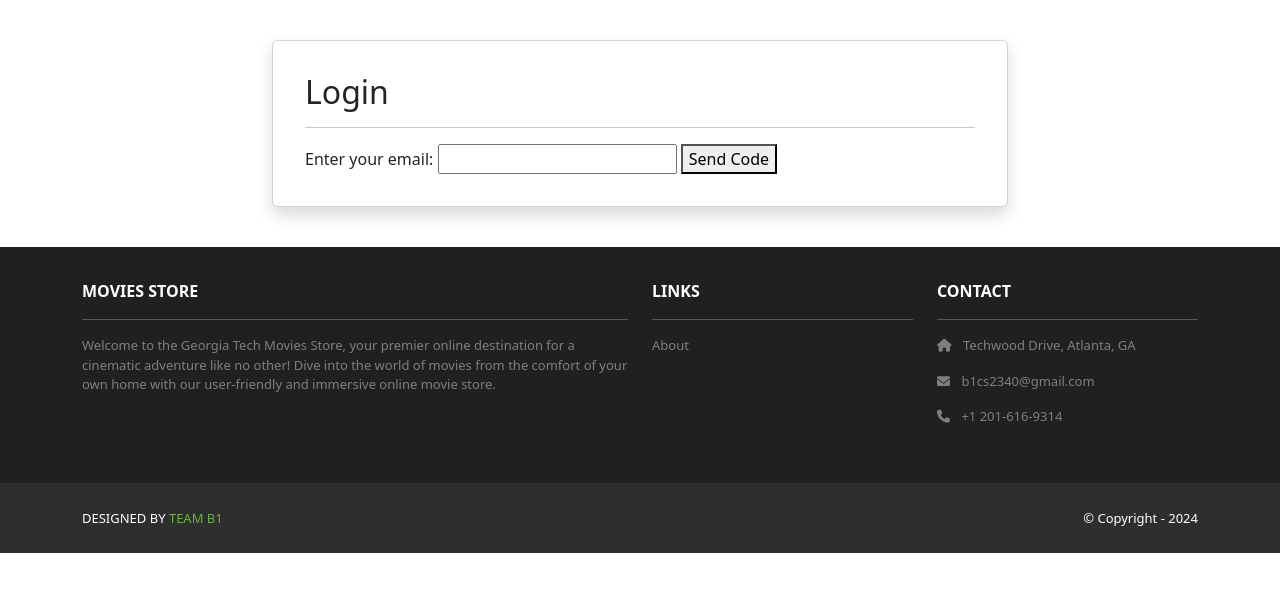
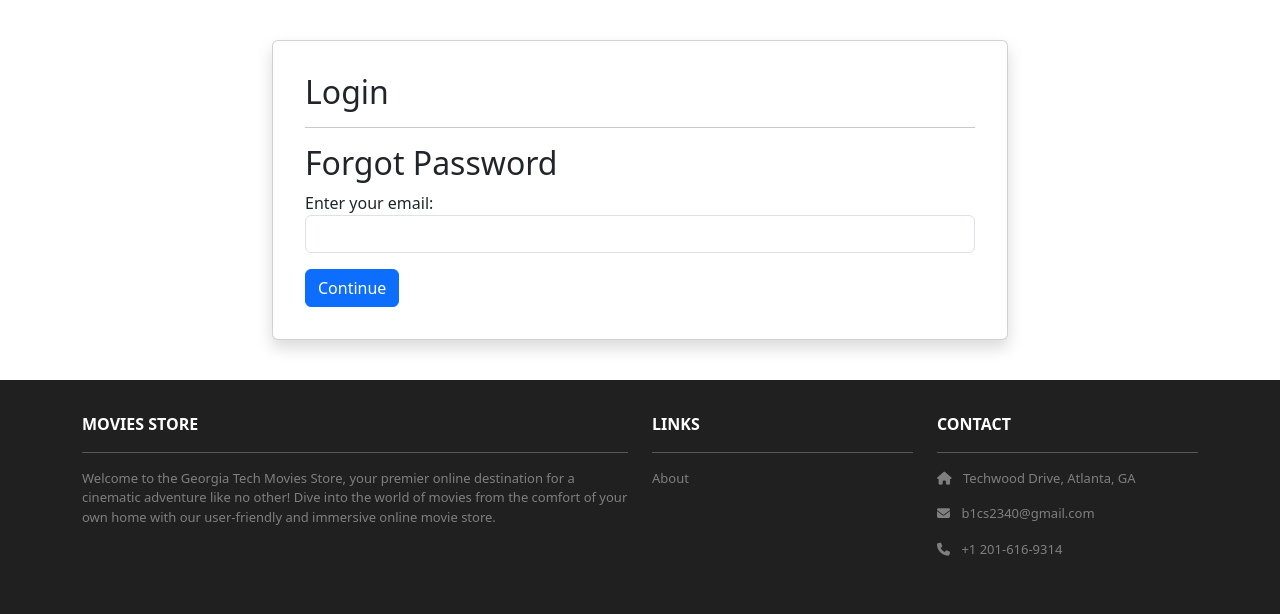
Before and after one commit to achickmath/GTMovieStore, a Django app: page /accounts/forgot_password/ in a window 1280 px wide. Shown: the part 112-726 px from the top of the page. Run offline with Django 5.2, Linux system fonts and the light colour scheme; some libraries are stand-ins or nearby versions.

Commit message:
added changes to reset password

```diff
--- a/accounts/forms.py
+++ b/accounts/forms.py
@@ -1,6 +1,8 @@
 from django.contrib.auth.forms import UserCreationForm
 from django.forms.utils import ErrorList
 from django.utils.safestring import mark_safe
+from django import forms
+from django.contrib.auth.models import User
 
 class CustomErrorList(ErrorList):
     def __str__(self):
--- a/accounts/templates/accounts/forgot_password.html
+++ b/accounts/templates/accounts/forgot_password.html
@@ -13,12 +13,13 @@
               {{ template_data.error }}
             </div>
             {% endif %}
-            <form action="{% url 'verify_code' %}" method="POST">
-    {% csrf_token %}
-    <label for="email">Enter your email:</label>
-    <input type="email" name="email" required>
-    <button type="submit">Send Code</button>
-</form>
+            <h2>Forgot Password</h2>
+            <form method="POST" action="{% url 'accounts.forgot_password' %}">
+              {% csrf_token %}
+              <label for="email">Enter your email:</label>
+              <input type="text" name="email" id="email" required class="form-control">
+              <button type="submit" class="btn btn-primary mt-3">Continue</button>
+            </form>
           </div>
         </div>
       </div>
--- a/accounts/templates/accounts/login.html
+++ b/accounts/templates/accounts/login.html
@@ -26,7 +26,7 @@
                   autocomplete="current-password" class="form-control">
               </p>
                 <p>
-    <a href="{% url 'forgot_password' %}">Forgot Password?</a>
+    <a href="{% url 'accounts.forgot_password' %}">Forgot Password?</a>
 </p>
               <div class="text-center">
                 <button type="submit" class="btn bg-dark text-white">
--- a/accounts/urls.py
+++ b/accounts/urls.py
@@ -5,9 +5,8 @@ from . import views
 urlpatterns = [
     path('signup', views.signup, name='accounts.signup'),
     path('login/', views.login, name='accounts.login'),
-    path("forgot_password/", views.forgot_password, name="forgot_password"),
-    path("verify_code/", views.verify_code, name="verify_code"),
-    path("resetpassword/", views.resetpassword, name="resetpassword"),
+    path("forgot_password/", views.forgot_password, name="accounts.forgot_password"),
+    path("reset_password/", views.reset_password, name="accounts.reset_password"),
     path('logout/', views.logout, name='accounts.logout'),
     path('orders/', views.orders, name='accounts.orders'),
 ]
--- a/accounts/views.py
+++ b/accounts/views.py
@@ -3,6 +3,7 @@ import string
 from django.shortcuts import render, redirect
 from django.contrib.auth.models import User
 from django.core.mail import send_mail
+from django.views import View
 from django.contrib import messages
 from django.conf import settings
 from django.utils.timezone import now
@@ -14,7 +15,7 @@ from .forms import CustomUserCreationForm, CustomErrorList
 from django.shortcuts import redirect
 from django.contrib.auth.decorators import login_required
 from django.contrib.auth.models import User
-
+#from .forms import ForgotPasswordForm, ResetPasswordForm
 @login_required
 def logout(request):
     auth_logout(request)
@@ -57,51 +58,42 @@ def orders(request):
     template_data['orders'] = request.user.order_set.all()
     return render(request, 'accounts/orders.html', {'template_data': template_data})
 
-def generate_verification_code():
-    return ''.join(random.choices(string.digits, k=6))
-
 def forgot_password(request):
     if request.method == "POST":
-        email = request.POST.get("email")
-        user = User.objects.filter(email=email).first()
+        email = request.POST.get("email").strip()  # Get email input
+        user = User.objects.filter(username=email).first()  # Check if user exists
         if user:
-            code = generate_verification_code()
-            PasswordResetCode.objects.create(user=user, code=code, created_at=now())
-            send_mail(
-                "Password Reset Code",
-                f"Your verification code is: {code}",
-                settings.DEFAULT_FROM_EMAIL,
-                [email],
-                fail_silently=False,
-            )
-            request.session["reset_email"] = email
-            return redirect("accounts/verify_code")
+            return redirect("accounts.reset_password")  # Redirect with email in URL
         else:
-            messages.error(request, "Email not found.")
-    return render(request, "accounts/forgot_password.html")
+            messages.error(request, "Email not found. Please try again.")
 
-def verify_code(request):
+    return render(request, 'accounts/forgot_password.html')  # Show form again if email doesn't exist
+
+def reset_password(request):
+    email = request.GET.get('email')  # Retrieve email from URL
+
+    if not email or not User.objects.filter(email=email).exists():
+        messages.error(request, "Invalid or expired reset link.")
+        return redirect("accounts.forgot_password")  # Redirect if email is invalid
+
     if request.method == "POST":
-        email = request.session.get("reset_email")
-        code = request.POST.get("code")
-        user = User.objects.filter(email=email).first()
-        if user:
-            reset_entry = PasswordResetCode.objects.filter(user=user, code=code).first()
-            if reset_entry:
-                request.session["verified_email"] = email
-                return redirect("reset_password")
-            else:
-                messages.error(request, "Invalid code.")
-    return render(request, "accounts/verify_code.html")
+        new_password = request.POST.get("new_password").strip()
+        confirm_password = request.POST.get("confirm_password").strip()
 
-def resetpassword(request):
-    if request.method == "POST":
-        email = request.session.get("verified_email")
-        new_password = request.POST.get("password")
-        user = User.objects.filter(email=email).first()
-        if user:
-            user.password = make_password(new_password)
-            user.save()
-            messages.success(request, "Password reset successful. You can log in now.")
-            return redirect("login")
-    return render(request, "accounts/resetpassword.html")
+        if not new_password or not confirm_password:
+            messages.error(request, "Both password fields are required.")
+            return render(request, 'accounts/reset_password.html', {'email': email})
+
+        if new_password != confirm_password:
+            messages.error(request, "Passwords do not match.")
+            return render(request, 'accounts/reset_password.html', {'email': email})
+
+        # Update user password
+        user = User.objects.get(email=email)
+        user.password = make_password(new_password)  # Hash password
+        user.save()
+
+        messages.success(request, "Password reset successfully! You can now log in.")
+        return redirect('accounts.login')  # Redirect to login page
+
+    return render(request, 'accounts/reset_password.html', {'email': email})
```
Also changed, not shown: accounts/templates/accounts/reset_password.html (added, +36 -0 lines), accounts/templates/accounts/resetpassword.html (deleted, +0 -28 lines), accounts/templates/accounts/verify_code.html (deleted, +0 -29 lines), db.sqlite3.
